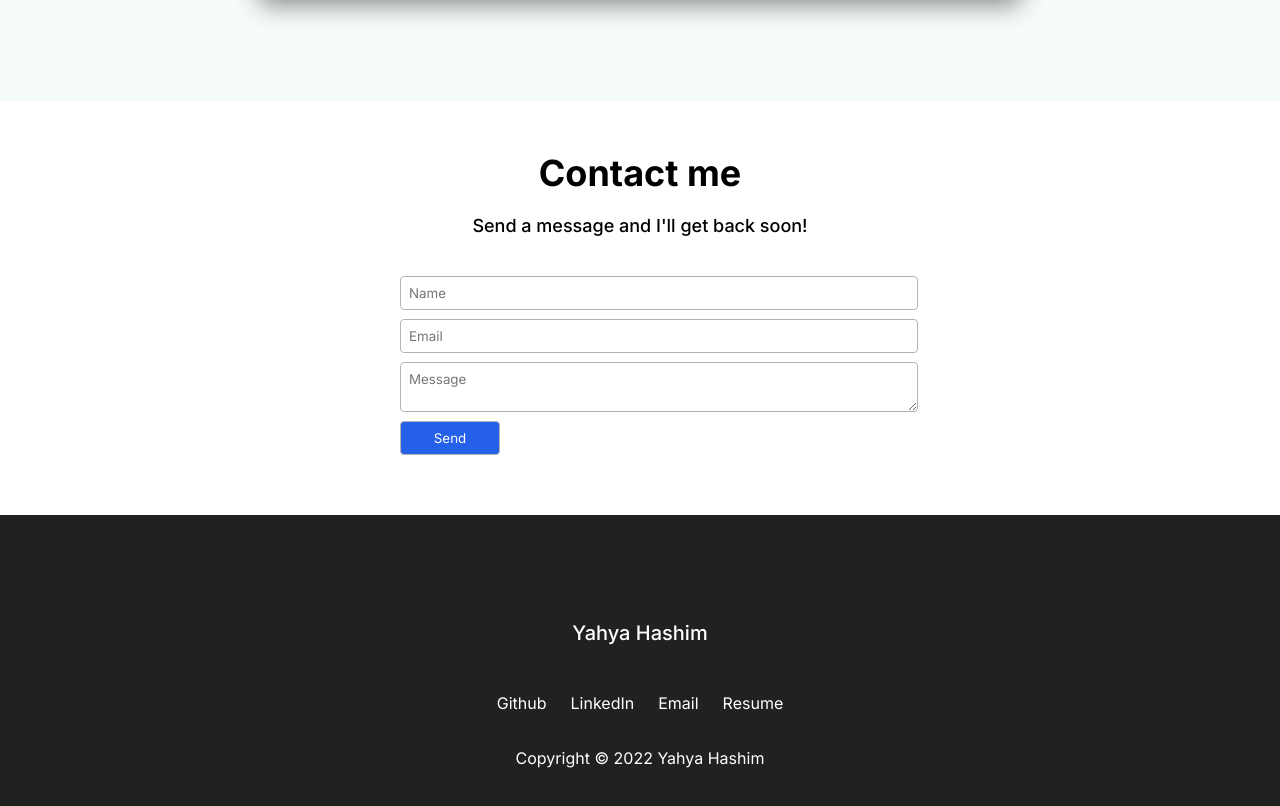
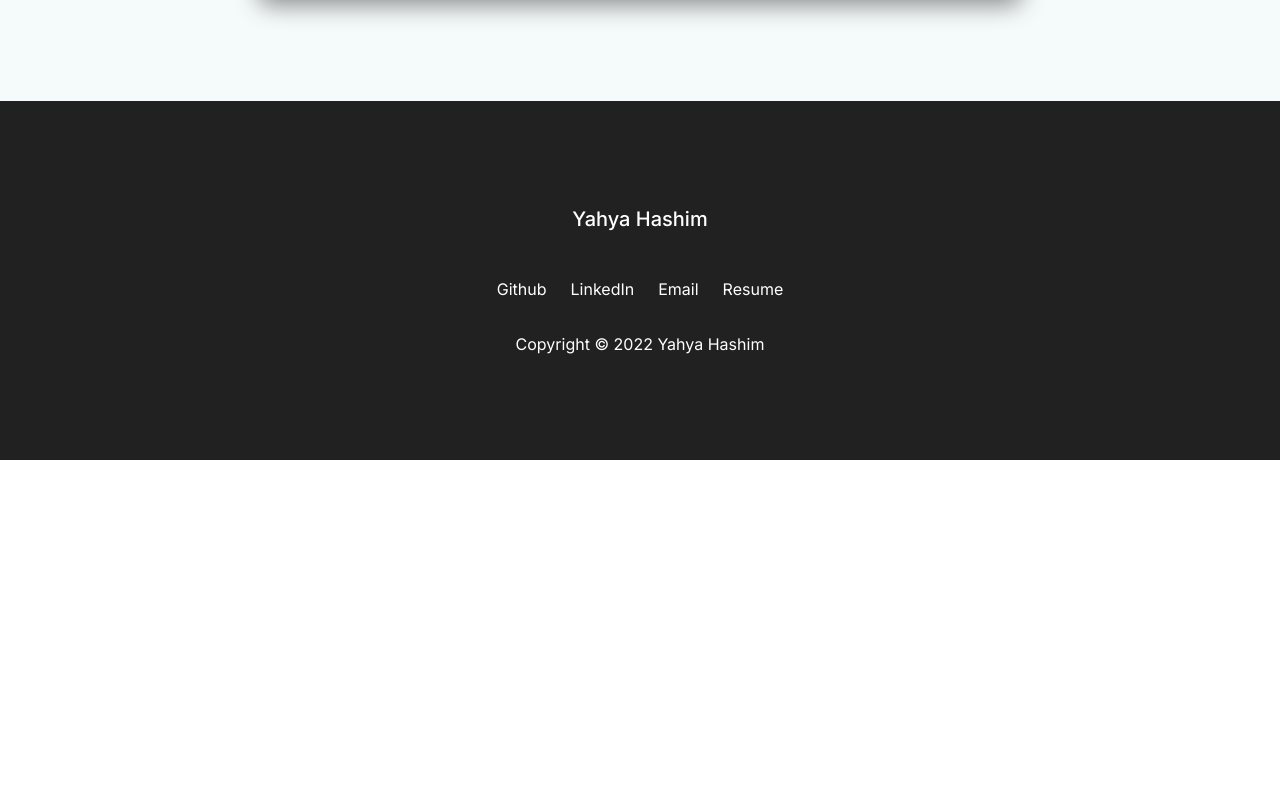
Before and after one commit to yahya1h/e-portfolio, a plain HTML site: page index.html in a window 1280 px wide. Shown: the part 1647-2453 px from the top of the page. After the commit the page ends 2107 px from the top, so only its background shows below. Drawn offline with Linux system fonts and the light colour scheme.

Commit message:
removed contacts page

```diff
--- a/index.html
+++ b/index.html
@@ -11,7 +11,6 @@
     <link rel="stylesheet" href="styles/header.css">
     <link rel="stylesheet" href="styles/about.css">
     <link rel="stylesheet" href="styles/project.css">
-    <link rel="stylesheet" href="styles/contact.css">
     <link rel="stylesheet" href="styles/footer.css">
     <title>Yahya Hashim</title>
 </head>
@@ -61,18 +60,6 @@
 
     <!--Contacts-->
     <section class="contacts-page">
-        <div>
-            <h1>Contact me</h1>
-            <p>Send a message and I'll get back soon!</p>
-        </div>
-
-        <form action="https://formsubmit.co/hyahya918@gmail.com" method="POST">
-            <input type="hidden" name="_captcha" value="false">
-            <input type="text" name="name" placeholder="Name" required>
-            <input type="email" name="email" placeholder="Email" required>
-            <textarea placeholder="Message" required></textarea>
-            <button type="submit">Send</button>
-       </form>
 
     </section>
 
--- a/styles/contact.css
+++ /dev/null
@@ -1,57 +0,0 @@
-.contacts-page {
-    background-color: white;
-    color: black;
-    padding: 50px 0px;
-    text-align: center;
-}
-
-.contacts-page h1 {
-    margin-bottom: 20px;
-    font-size: 36px;
-}
-
-.contacts-page p {
-    font-size: 18px;
-    font-weight: 500;
-    margin-bottom: 30px;
-}
-
-.contacts-page form {
-    padding: 10px 0px;
-}
-
-.contacts-page form input {
-    padding: 8px;
-    margin-bottom: 9px;
-    border: 1px #b4b4b4 solid;
-    border-radius: 4px;
-    display: block;
-    width: 500px;
-    margin-left: 400px;
-}
-
-.contacts-page form textarea {
-    padding: 8px;
-    border: 1px #b4b4b4 solid;
-    border-radius: 4px;
-    display: block;
-    width: 500px;
-    margin-left: 400px;
-    margin-bottom: 9px;
-}
-
-.contacts-page form button {
-    padding: 8px;
-    border: 1px #b4b4b4 solid;
-    border-radius: 4px;
-    display: block;
-    width: 100px;
-    margin-left: 400px;
-    background-color: #2560e9;
-    color: white;
-    cursor: pointer;
-}
-
-.contacts-page form button:hover {
-    opacity: 0.8;
-}
```
